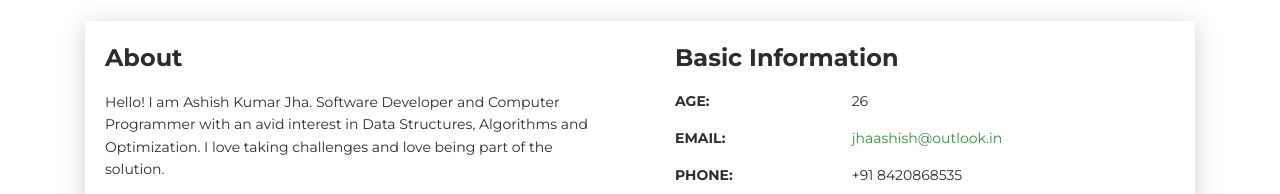
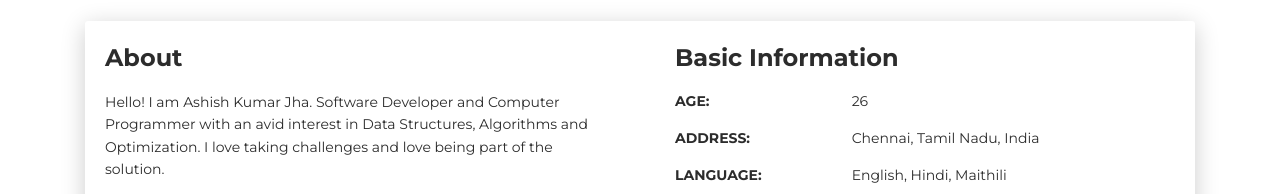
Before and after one commit to ashishoffline/ashishoffline.github.io, a plain HTML site: page index.html in a window 1280 px wide. Shown: the part 599-793 px from the top of the page. Drawn offline with Linux system fonts and the light colour scheme.

Commit message:
Remove Email address from Website

```diff
--- a/index.html
+++ b/index.html
@@ -100,14 +100,14 @@
                     <div class="col-sm-4"><strong class="text-uppercase">Age:</strong></div>
                     <div id="age" class="col-sm-8">25</div>
                   </div>
-                  <div class="row mt-3">
+                  <!-- <div class="row mt-3">
                     <div class="col-sm-4"><strong class="text-uppercase">Email:</strong></div>
-                    <div class="col-sm-8"><a href = "mailto: mail@ashishjha.net">jhaashish@outlook.in</a></div>
+                    <div class="col-sm-8"><a href = "mailto: ">j</a></div>
                   </div>
                   <div class="row mt-3">
                     <div class="col-sm-4"><strong class="text-uppercase">Phone:</strong></div>
-                    <div class="col-sm-8">+91 8420868535</div>
-                  </div>
+                    <div class="col-sm-8">+91 </div>
+                  </div> -->
                   <div class="row mt-3">
                     <div class="col-sm-4"><strong class="text-uppercase">Address:</strong></div>
                     <div class="col-sm-8">Chennai, Tamil Nadu, India</div>
@@ -516,7 +516,7 @@
                           <p class="mb-0"><strong>Phone</strong></p>
                           <p class="pb-2">+91 8420868535</p>
                           <p class="mb-0"><strong>Email</strong></p>
-                          <p><a href = "mailto: mail@ashishjha.net">jhaashish@outlook.in</a></p>
+                          <!-- <p><a href = "mailto: "></a></p> -->
                         </div>
                       </div>
                     </div>
```
